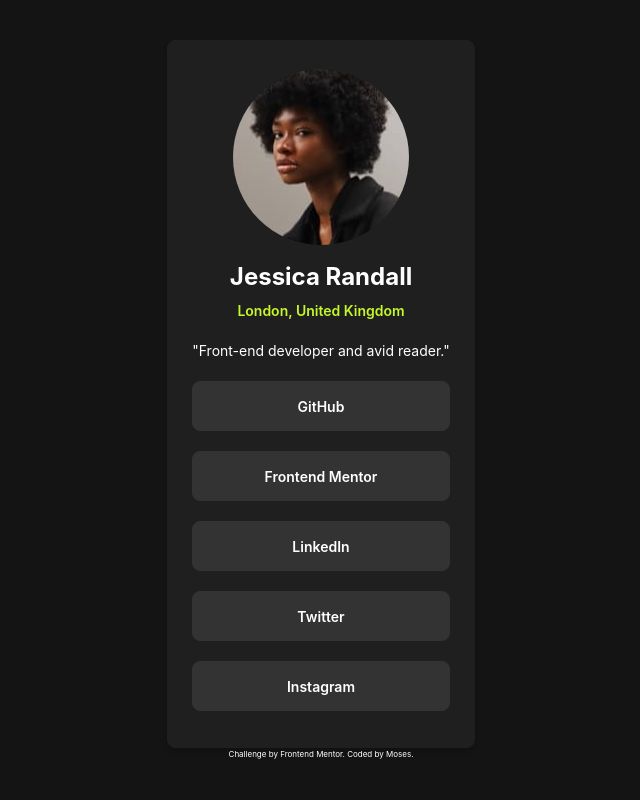
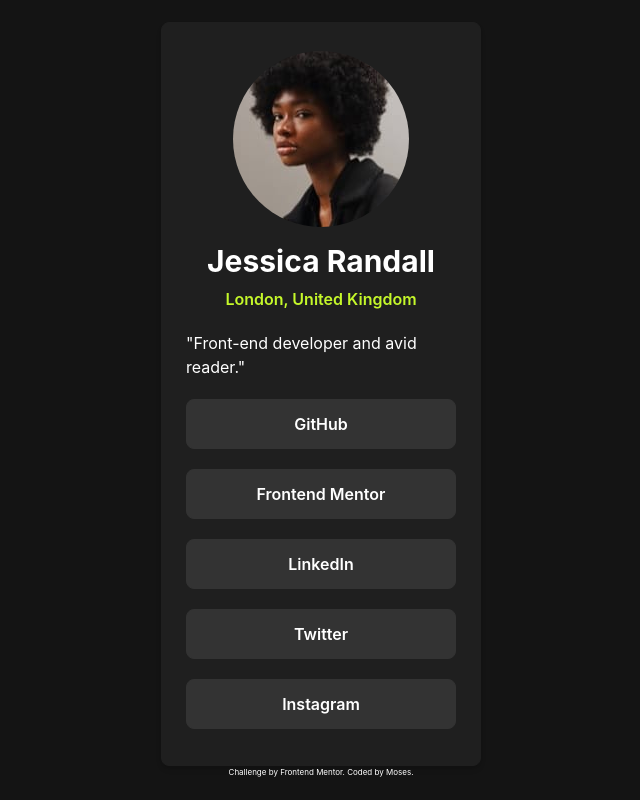
Before and after one commit to mbtenkorang/social-links-profile, a Vue app: page / in a window 1280 px wide. Shown: the whole page, without its empty margins (319-959 px from the left). Built offline with nearby package versions, Linux system fonts and the light colour scheme; a web font is replaced by a local one.

Commit message:
Add styles for desktop design

```diff
--- a/index.html
+++ b/index.html
@@ -13,7 +13,7 @@
 </head>
 
 <body class="text-white font-sans h-dvh bg-offblack flex flex-col items-center justify-center">
-  <div id="app">
+  <div id="app" class="md:w-3/12">
   </div>
   <div class="text-[8px]">
     Challenge by <a href="https://www.frontendmentor.io?ref=challenge" target="_blank">Frontend Mentor</a>.
--- a/src/App.vue
+++ b/src/App.vue
@@ -41,7 +41,7 @@ const userProfile = reactive({
 
 <template>
   <main
-    class="flex flex-col items-center justify-around border border-dark-grey bg-dark-grey rounded-lg max-w-xs shadow-md px-6 py-4">
+    class="flex flex-col items-center justify-around border border-dark-grey bg-dark-grey rounded-lg shadow-md px-6 py-4">
     <ImageComponent :src-url="userProfile.profilePicture" />
     <div>
       <NameComponent :username="userProfile.userName" />
--- a/src/components/ButtonComponents.vue
+++ b/src/components/ButtonComponents.vue
@@ -8,7 +8,7 @@ const props = defineProps({
     <div class="w-full">
         <a class="block w-full mb-5 py-3 text-center border border-neutral-grey bg-neutral-grey rounded-lg transition-colors ease-in-out hover:bg-primary-green hover:text-neutral-grey hover:duration-400 focus:bg-primary-green focus:text-neutral-grey"
             v-for="(item,index) in social_links" :href="item.websiteUrl" target="_blank" :key="index">
-            <span class="font-semibold text-sm">
+            <span class="font-semibold text-sm md:text-base">
                 {{ item.websiteName}}
             </span>
         </a>
--- a/src/components/LocationComponent.vue
+++ b/src/components/LocationComponent.vue
@@ -13,5 +13,5 @@ const comp_location = computed(() => {
 </script>
 
 <template>
-    <p class="text-sm text-primary-green font-semibold text-center mt-2">{{ comp_location }}</p>
+    <p class="text-sm md:text-base text-primary-green font-semibold text-center mt-2">{{ comp_location }}</p>
 </template>
--- a/src/components/NameComponent.vue
+++ b/src/components/NameComponent.vue
@@ -5,5 +5,5 @@ const props = defineProps({
 </script>
 
 <template>
-    <h1 class="font-bold text-2xl text-center mt-4">{{ username }}</h1>
+    <h1 class="font-bold text-2xl md:text-3xl text-center mt-4">{{ username }}</h1>
 </template>
--- a/src/components/StatusComponent.vue
+++ b/src/components/StatusComponent.vue
@@ -5,5 +5,5 @@ const props = defineProps({
 </script>
 
 <template>
-    <p class="font-normal text-sm my-5">"{{ status }}"</p>
+    <p class="font-normal text-sm my-5 md:text-base">"{{ status }}"</p>
 </template>
```
